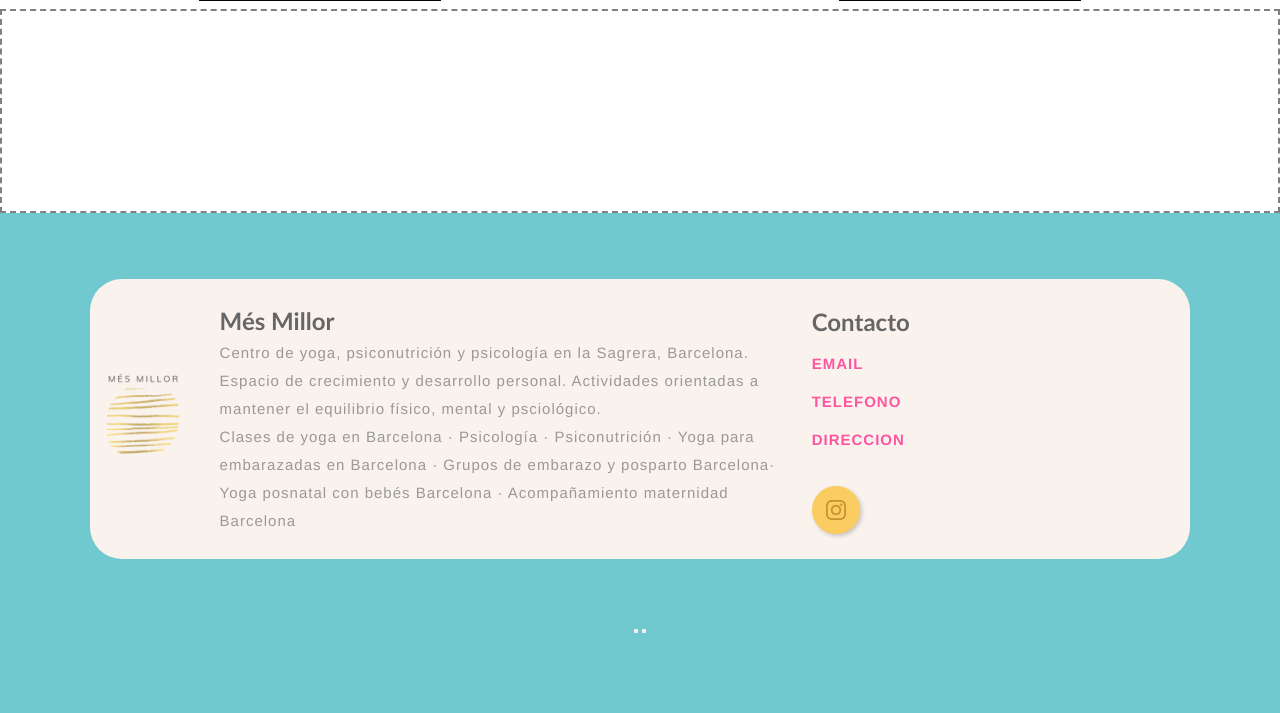
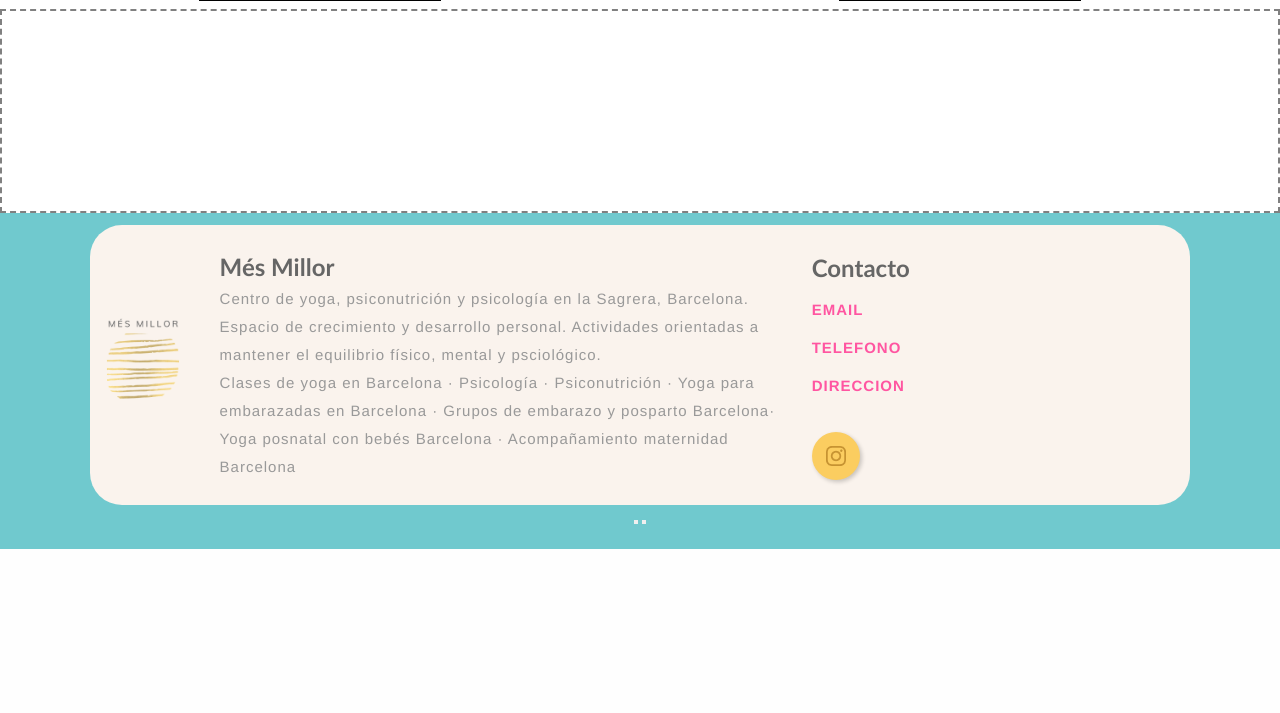
Before and after one commit to menudopaio/mesmillor0, a Flask app: page /es/ in a window 1280 px wide. Shown: the part 1159-1872 px from the top of the page. After the commit the page ends 1708 px from the top, so only its background shows below. Run offline with Flask 3, Linux system fonts and the light colour scheme.

Commit message:
modified:   static/styles2.css

```diff
--- a/static/styles2.css
+++ b/static/styles2.css
@@ -417,7 +417,7 @@ footer {
     bottom: 0;
     padding-bottom: 20px;
     width: 100%;
-    height: 480px;
+    height: calc(fit-content + 20px);
     display: flex;
     flex-direction: column;
     align-items: center;
```
